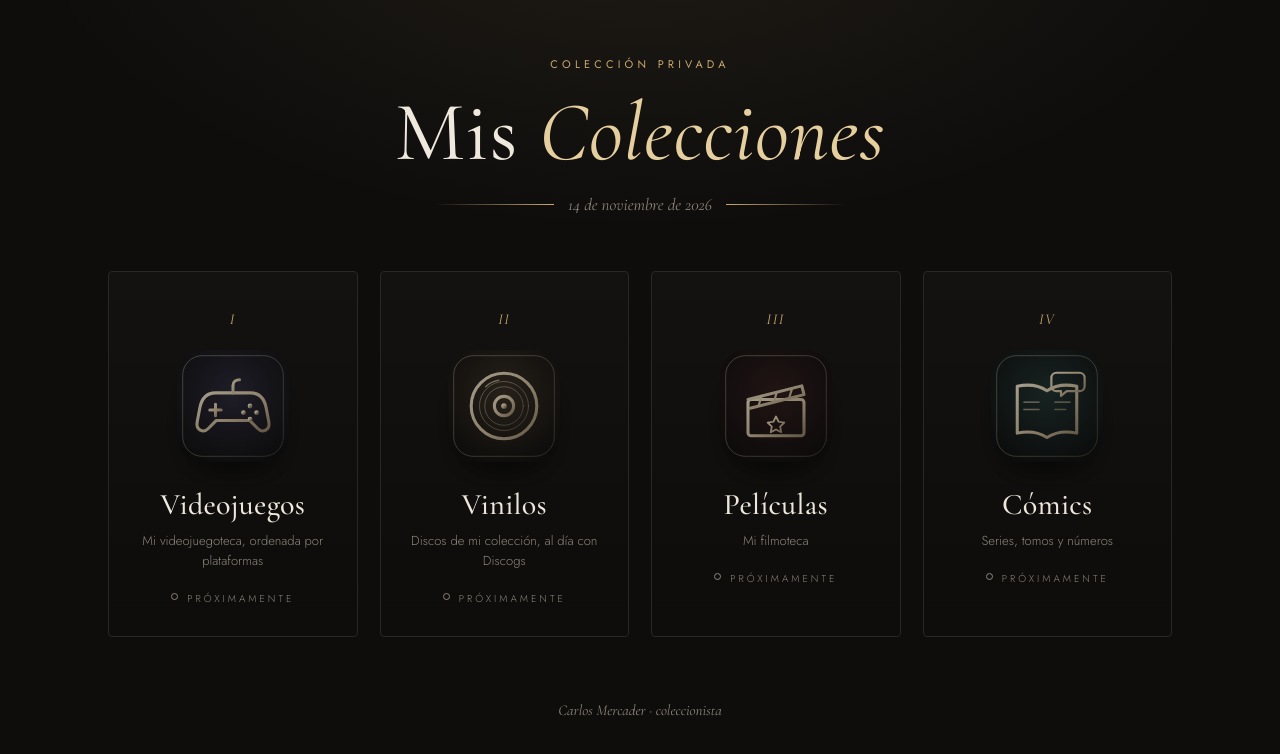
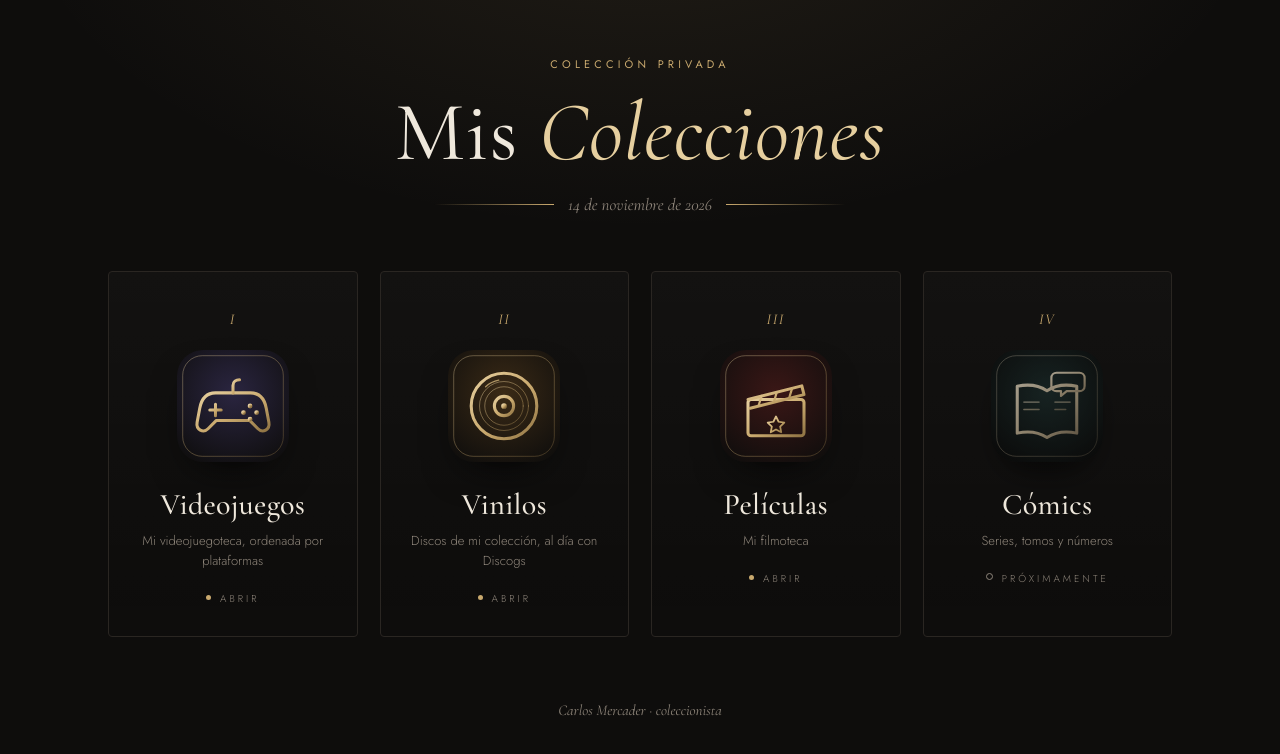
Before and after one commit to cmcapps/mis-colecciones, a plain HTML site: page index.html in a window 1280 px wide. Drawn offline with nearby package versions, Linux system fonts and the light colour scheme.

Commit message:
Enlazar Videojuegos, Vinilos y Películas

```diff
--- a/index.html
+++ b/index.html
@@ -130,9 +130,9 @@
          'aparte' → se abre siempre en pestaña nueva
    ===================================================================== */
 const COLECCIONES = [
-  { id:'videojuegos', nombre:'Videojuegos', icono:'iconos/videojuegos.svg', desc:'Mi videojuegoteca, ordenada por plataformas', url:'', modo:'dentro' },
-  { id:'vinilos',     nombre:'Vinilos',     icono:'iconos/vinilos.svg',     desc:'Discos de mi colección, al día con Discogs',  url:'', modo:'dentro' },
-  { id:'peliculas',   nombre:'Películas',   icono:'iconos/peliculas.svg',   desc:'Mi filmoteca',                                 url:'', modo:'dentro' },
+  { id:'videojuegos', nombre:'Videojuegos', icono:'iconos/videojuegos.svg', desc:'Mi videojuegoteca, ordenada por plataformas', url:'https://script.google.com/macros/s/AKfycbyD6EHfQ0mq_m_yNg0e9y_FIDdgb7q7m_ZDYixvKM2qXPCOdyK_dFu8TocBmjjbJk-VZg/exec', modo:'dentro' },
+  { id:'vinilos',     nombre:'Vinilos',     icono:'iconos/vinilos.svg',     desc:'Discos de mi colección, al día con Discogs',  url:'https://script.google.com/macros/s/AKfycbwuWti84tm-h9P96Nz8-CF0VIukMY80r3LP52sw4wjS7mFl2CeQRyZNrxU2oxcKZ1o1QQ/exec', modo:'dentro' },
+  { id:'peliculas',   nombre:'Películas',   icono:'iconos/peliculas.svg',   desc:'Mi filmoteca',                                 url:'https://script.google.com/macros/s/AKfycbzfDD-4Ohlh7F2-Ev9xd7xyBJF7y4lC-ZzcuUgOueQynGdEVY7Gn-I-EAlC27OgTPPVhw/exec', modo:'dentro' },
   { id:'comics',      nombre:'Cómics',      icono:'iconos/comics.svg',      desc:'Series, tomos y números',                      url:'', modo:'dentro' },
 ];
 
```
